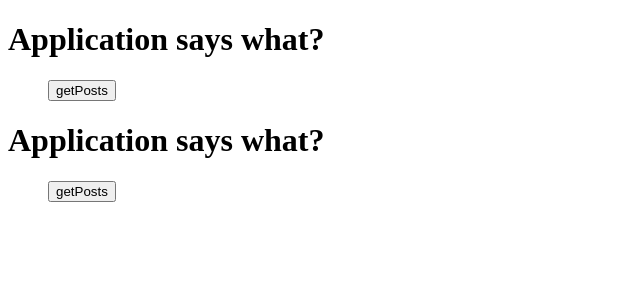
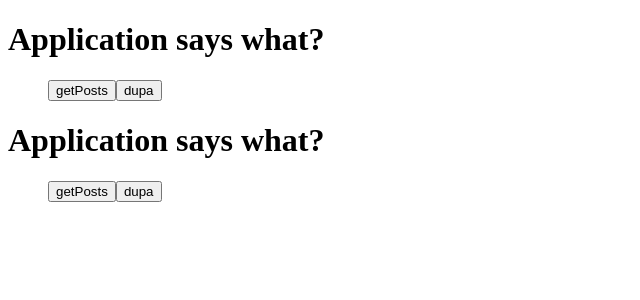
Before and after one commit to bohatermateusz/RPlatform, an Angular app in the folder RPlatform/ClientApp/: page / in a window 1280 px wide. Shown: the top 300 px of the page, without its empty margins (0-640 px from the left). Built offline with nearby package versions, Linux system fonts and the light colour scheme.

Commit message:
stashed changes

```diff
--- a/RPlatform/ClientApp/src/app/app.component.html
+++ b/RPlatform/ClientApp/src/app/app.component.html
@@ -6,6 +6,7 @@
   </ul>
   <ul>
     <button (click)="getPosts()">getPosts</button>
+    <button>dupa</button>
   </ul>
 </div>
 
```
Also changed, not shown: RPlatform/ClientApp/src/app/app.component.ts (+14 -1 lines), RPlatform/ClientApp/src/app/http.service.ts (added, +28 -0 lines).
